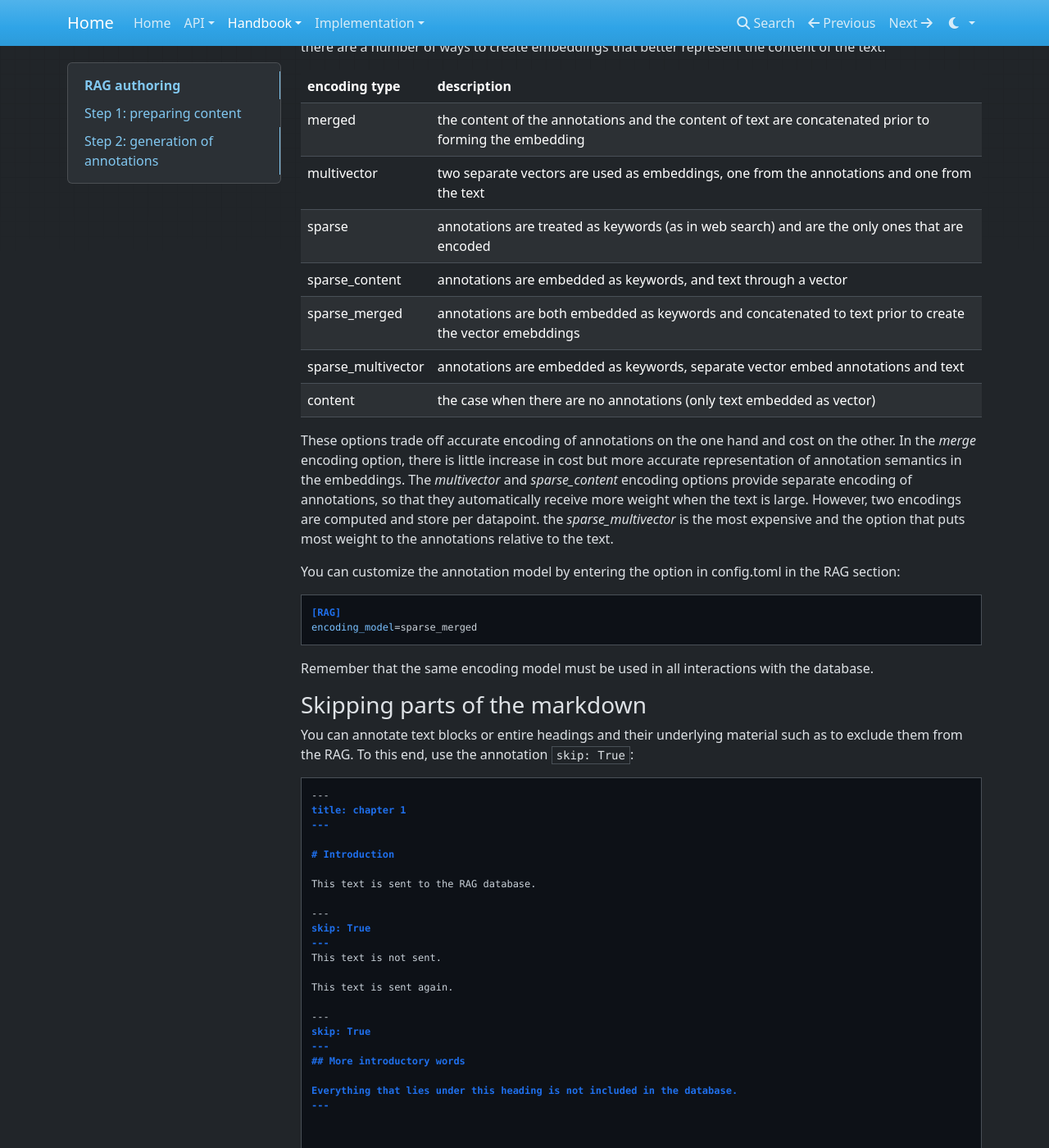
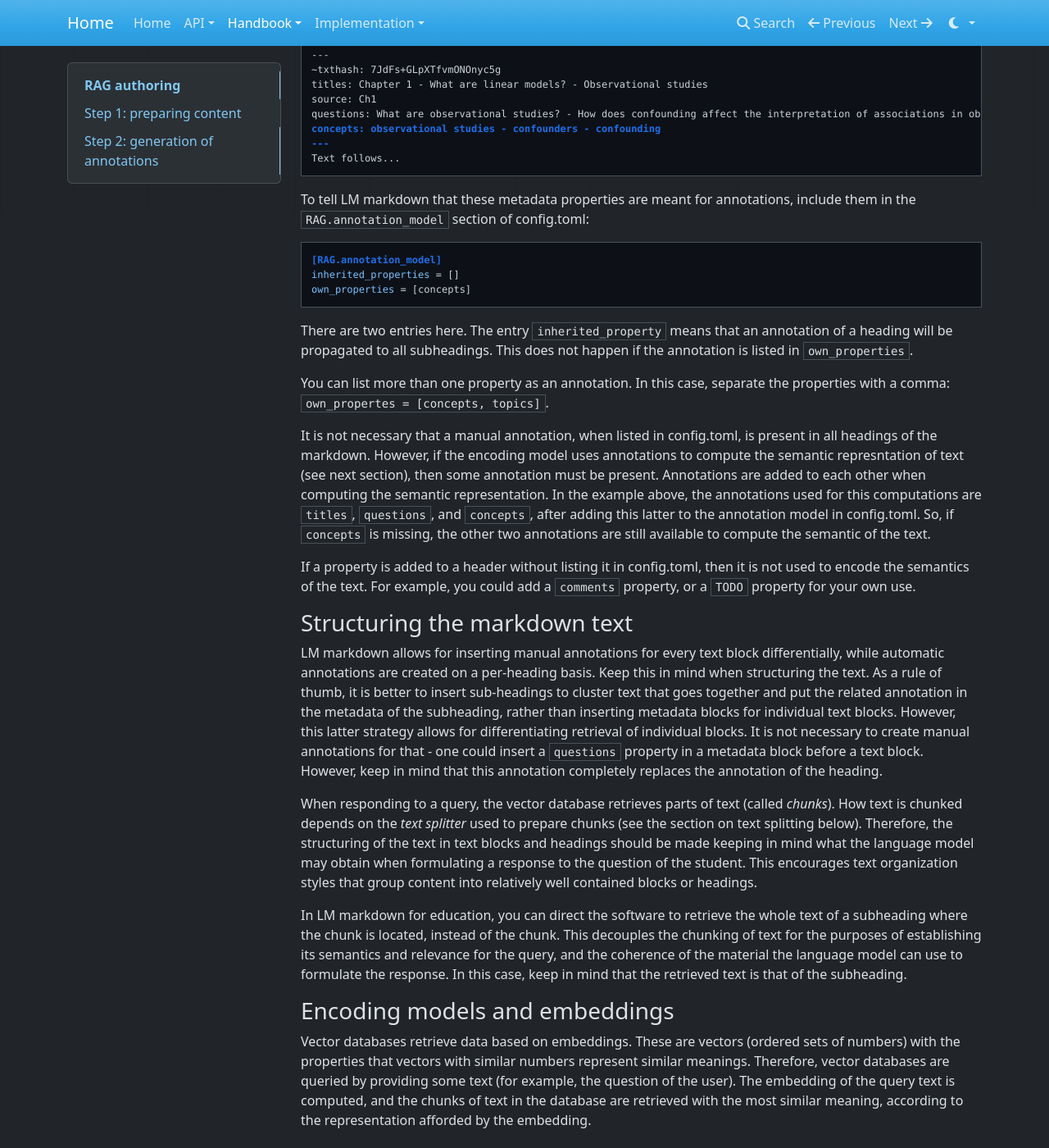
Before and after one commit to roberto-viviani/lmm-education, an MkDocs documentation site: the page built from docs/Handbook/RAGauthoring.md, in a window 1280 px wide and 1400 px high, scrolled down 3574 px. Shown: the whole window at 82% size. Built offline with MkDocs 1.6.1, drawn with Linux system fonts in a browser that asks for light colours; nearby versions of some CDN libraries; some of the changed text lies outside the part shown.

Commit message:
docs, RAGauthoring further work

````diff
--- a/docs/Handbook/RAGauthoring.md
+++ b/docs/Handbook/RAGauthoring.md
@@ -136,9 +136,49 @@ When we look at the significance of the association between predictors and outco
 
 To edit or add questions, just add them in the metadata block in the `questions` property.
 
-### Embeddings
+### Manual annotations
 
-Vector databases retrieve data based on embeddings. These are vectors (ordered sets of numbers) with the properties that vectors with similar numbers represent similar meanings.
+The properties `questions` and `keywords` are special, because LM markdown for education uses language models to fill them. However, you can also add you own property. For example, you might want to add a property `concepts` or `topic`, where you manually insert the values of the property in the metadata block:
+
+```markdown
+---
+~txthash: 7JdFs+GLpXTfvmONOnyc5g
+titles: Chapter 1 - What are linear models? - Observational studies
+source: Ch1
+questions: What are observational studies? - How does confounding affect the interpretation of associations in observational studies?
+concepts: observational studies - confounders - confounding
+---
+Text follows...
+```
+
+To tell LM markdown that these metadata properties are meant for annotations, include them in the `RAG.annotation_model` section of config.toml:
+
+```toml
+[RAG.annotation_model]
+inherited_properties = []
+own_properties = [concepts]
+```
+
+There are two entries here. The entry `inherited_property` means that an annotation of a heading will be propagated to all subheadings. This does not happen if the annotation is listed in `own_properties`.
+
+You can list more than one property as an annotation. In this case, separate the properties with a comma: `own_propertes = [concepts, topics]`.
+
+It is not necessary that a manual annotation, when listed in config.toml, is present in all headings of the markdown. However, if the encoding model uses annotations to compute the semantic represntation of text (see next section), then some annotation must be present. Annotations are added to each other when computing the semantic representation. In the example above, the annotations used for this computations are `titles`, `questions`, and `concepts`, after adding this latter to the annotation model in config.toml. So, if `concepts` is missing, the other two annotations are still available to compute the semantic of the text.
+
+If a property is added to a header without listing it in config.toml, then it is not used to encode the semantics of the text. For example, you could add a `comments` property, or a `TODO` property for your own use.
+
+
+### Structuring the markdown text
+
+LM markdown allows for inserting manual annotations for every text block differentially, while automatic annotations are created on a per-heading basis. Keep this in mind when structuring the text. As a rule of thumb, it is better to insert sub-headings to cluster text that goes together and put the related annotation in the metadata of the subheading, rather than inserting metadata blocks for individual text blocks. However, this latter strategy allows for differentiating retrieval of individual blocks. It is not necessary to create manual annotations for that - one could insert a `questions` property in a metadata block before a text block. However, keep in mind that this annotation completely replaces the annotation of the heading.
+
+When responding to a query, the vector database retrieves parts of text (called *chunks*). How text is chunked depends on the *text splitter* used to prepare chunks (see the section on text splitting below). Therefore, the structuring of the text in text blocks and headings should be made keeping in mind what the language model may obtain when formulating a response to the question of the student. This encourages text organization styles that group content into relatively well contained blocks or headings.
+
+In LM markdown for education, you can direct the software to retrieve the whole text of a subheading where the chunk is located, instead of the chunk. This decouples the chunking of text for the purposes of establishing its semantics and relevance for the query, and the coherence of the material the language model can use to formulate the response. In this case, keep in mind that the retrieved text is that of the subheading.
+
+### Encoding models and embeddings
+
+Vector databases retrieve data based on embeddings. These are vectors (ordered sets of numbers) with the properties that vectors with similar numbers represent similar meanings. Therefore, vector databases are queried by providing some text (for example, the question of the user). The embedding of the query text is computed, and the chunks of text in the database are retrieved with the most similar meaning, according to the representation afforded by the embedding.
 
 Without annotations, embeddings are created from the text that is stored in the database. With annotations, there are a number of ways to create embeddings that better represent the content of the text.
 
@@ -152,9 +192,9 @@ Without annotations, embeddings are created from the text that is stored in the
 | sparse_multivector | annotations are embedded as keywords, separate vector embed annotations and text |
 | content | the case when there are no annotations (only text embedded as vector) |
 
-These options trade off accurate encoding of annotations on the one hand and cost on the other. In the *merge* encoding option, there is little increase in cost but more accurate representation of annotation semantics in the embeddings. The *multivector* and *sparse_content* encoding options provide separate encoding of annotations, so that they automatically receive more weight when the text is large. However, two encodings are computed and store per datapoint. the *sparse_multivector* is the most expensive and the option that puts most weight to the annotations relative to the text.
+These options trade off accurate encoding of annotations on the one hand and cost on the other. In the *merged* encoding option, there is little increase in cost but more accurate representation of annotation semantics in the embeddings. The *multivector* and *sparse_content* encoding options provide separate encoding of annotations, so that they automatically receive more weight when the text is large. However, two encodings are computed and stored for each datapoint. the *sparse_multivector* is the most expensive and the option that puts most weight to the annotations relative to the text.
 
-You can customize the annotation model by entering the option in config.toml in the RAG section:
+You can customize the encoding model by entering the option in config.toml in the RAG section:
 
 ```
 [RAG]
@@ -162,6 +202,13 @@ encoding_model=sparse_merged
 ```
 
 Remember that the same encoding model must be used in all interactions with the database.
+
+The following table summarizes the models used in RAG.
+
+| model | explanation |
+| --- | --- |
+| annotation model | what properties of metadata, if any, are used to compute the encoding |
+| encoding model | how to combine annotations and main text to create embeddings (a technical question about how to structure the database) |
 
 ### Skipping parts of the markdown
 
@@ -190,7 +237,6 @@ skip: True
 
 Everything that lies under this heading is not included in the database.
 ---
-
 
 
 ## Step 3: test retrieval
````
